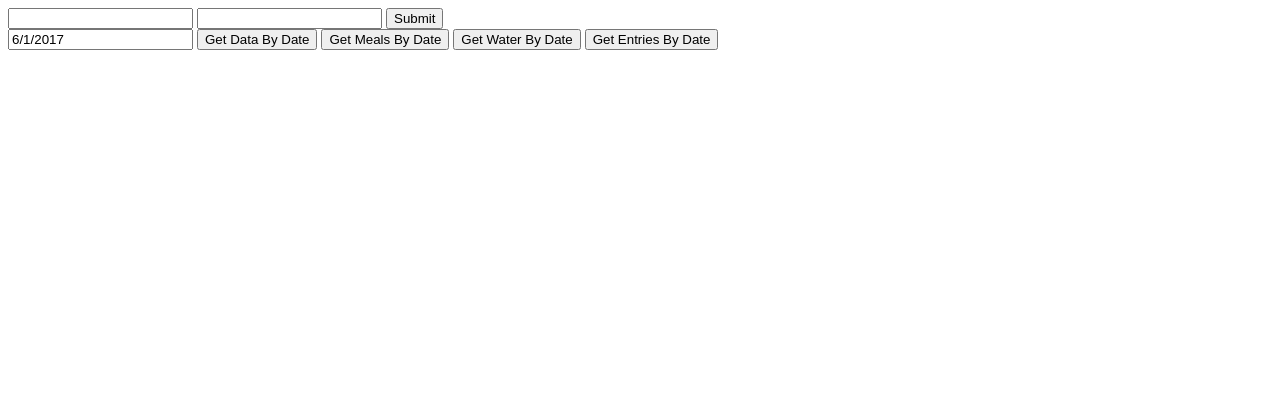
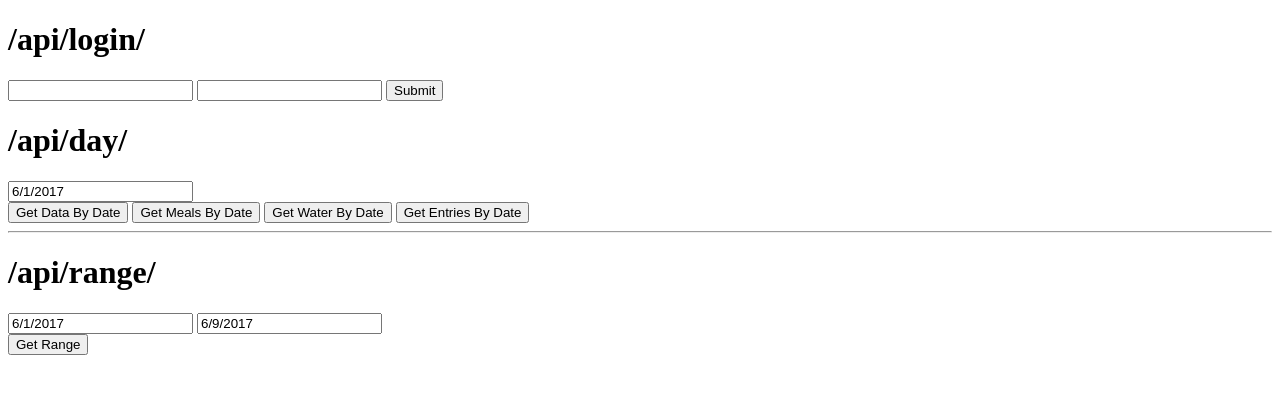
Before and after one commit to peniqliotuv/myfitnesspal-python-api, a Flask app: page / in a window 1280 px wide. Shown: the top 394 px of the page. Run offline with Flask 2, Linux system fonts and the light colour scheme.

Commit message:
range works

```diff
--- a/app.py
+++ b/app.py
@@ -6,6 +6,8 @@ from beaker.middleware import SessionMiddleware
 import uuid
 import os
 import json
+from datetime import date
+from dateutil.rrule import rrule, DAILY
 import myfitnesspal
 from customexceptions import InvalidUsage
 
@@ -21,6 +23,37 @@ def get_date(request):
   month = request.headers['month']
   day = request.headers['day']
   return client.get_date(year, month, day)
+
+def get_date_range(request):
+  dates = []
+
+  client = clients[session['username']]
+
+  start_year = int(request.headers['start-year'])
+  start_month = int(request.headers['start-month'])
+  start_day = int(request.headers['start-day'])
+
+  end_year = int(request.headers['end-year'])
+  end_month = int(request.headers['end-month'])
+  end_day = int(request.headers['end-day'])
+
+  start = date(start_year, start_month, start_day)
+  end = date(end_year, end_month, end_day)
+
+  for dt in rrule(DAILY, dtstart=start, until=end):
+    year = int(dt.strftime("%Y"))
+    month = int(dt.strftime("%m"))
+    day = int(dt.strftime("%d"))
+
+    print(year)
+    print(month)
+    print(day)
+
+    print(type(year))
+
+    dates.append(client.get_date(year, month, day))
+  print(dates)
+  return dates
 
 @app.errorhandler(InvalidUsage)
 def handle_error(error):
@@ -46,6 +79,7 @@ def login():
     else:
       try:
         client = myfitnesspal.Client(request.json['username'], request.json['password'])
+        print(dir(client))
         clients[request.json['username']] = client
         session['logged_in'] = True
         session['username'] = request.json['username']
@@ -109,6 +143,15 @@ def water():
   else:
     raise InvalidUsage('Access Denied', status_code=403)
 
+
+@app.route('/api/range/totals', methods=['GET'])
+def range_totals():
+  if 'username' in session:
+    date_range = get_date_range(request)
+    return jsonify(date_range)
+  else:
+    raise InvalidUsage('Access Denied', status_code=403)
+
 if __name__ == '__main__':
   app.secret_key = os.urandom(12)
   app.run(debug=True)
--- a/static/script.js
+++ b/static/script.js
@@ -100,3 +100,40 @@ function getEntriesByDate() {
       console.log(json)
     });
 }
+
+
+
+function getRange() {
+  console.log('clicked')
+  var start = document.getElementById('start').value;
+  var end = document.getElementById('end').value;
+
+  start = start.split('/');
+  var startMonth = start[0];
+  var startDay = start[1];
+  var startYear = start[2];
+
+  end = end.split('/');
+  var endMonth = end[0];
+  var endDay = end[1];
+  var endYear = end[2];
+
+
+  fetch('/api/range/totals', {
+    method: 'GET',
+    headers: {
+      "Content-Type": "application/json",
+      "start-year": startYear,
+      "start-month": startMonth,
+      "start-day": startDay,
+      "end-year": endYear,
+      "end-month": endMonth,
+      "end-day": endDay,
+    },
+    credentials: 'same-origin'
+  }).then(function(data){
+    return data.json();
+  }).then(function(json) {
+    console.log(json)
+  });
+}
--- a/templates/index.html
+++ b/templates/index.html
@@ -6,19 +6,30 @@
     <script src = "{{ url_for('static', filename = 'script.js') }}"></script>
   </head>
   <body>
+    <h1>/api/login/</h1>
     <div id="main">
       <input type="text" name="username" id="username"/>
       <input type="password" name="password" id="password"/>
       <button onclick="submit()">Submit</button>
     </div>
 
+    <h1>/api/day/</h1>
     <div>
       <input type="text" name="date" id="date" value="6/1/2017"/>
+      <br/>
       <button onclick="getDataByDate()">Get Data By Date</button>
       <button onclick="getMealsByDate()">Get Meals By Date</button>
       <button onclick="getWaterByDate()">Get Water By Date</button>
       <button onclick="getEntriesByDate()">Get Entries By Date</button>
     </div>
+    <hr />
+    <h1>/api/range/</h1>
+    <div>
+      <input type="text" name="start" id="start" value="6/1/2017"/>
+      <input type="text" name="end" id="end" value="6/9/2017"/>
+      </br>
+      <button onclick="getRange()">Get Range</button>
+    </div>
 
   </body>
 </html>
```
